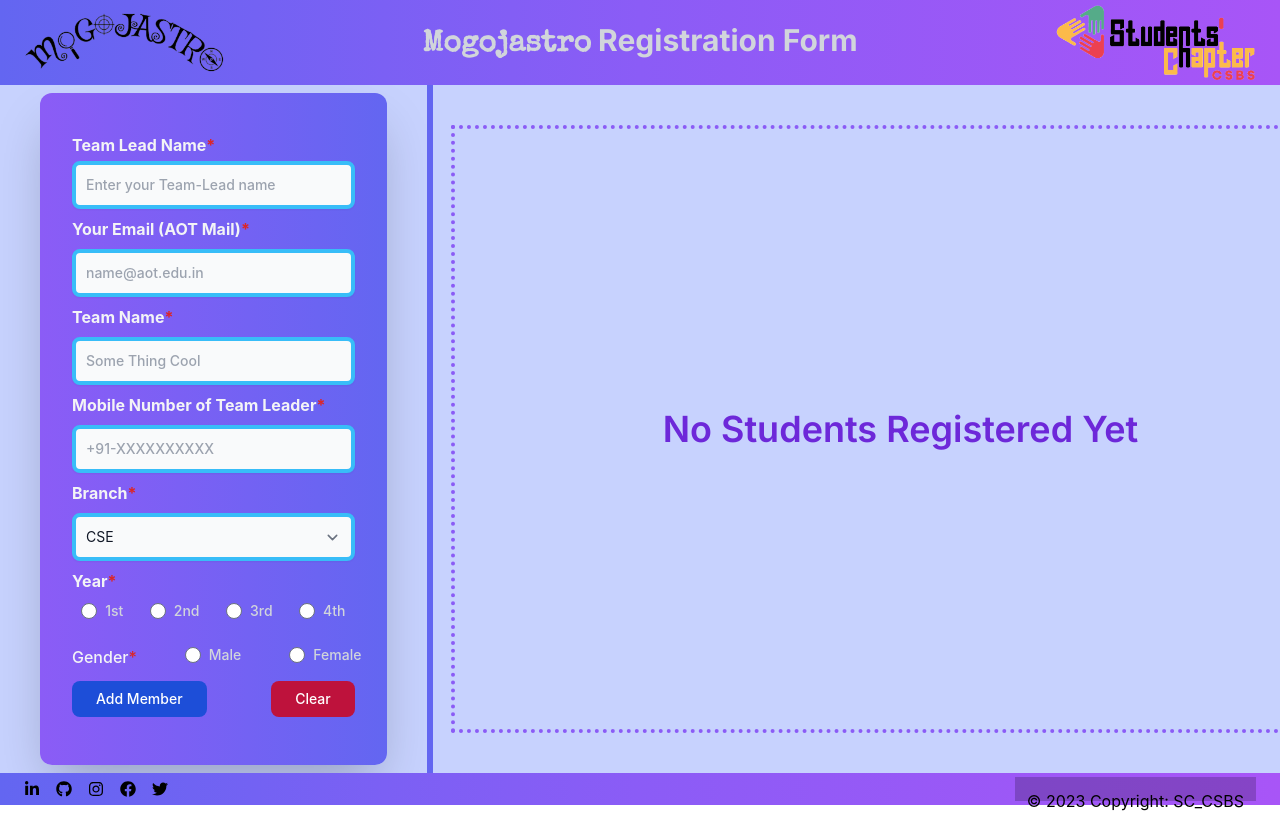
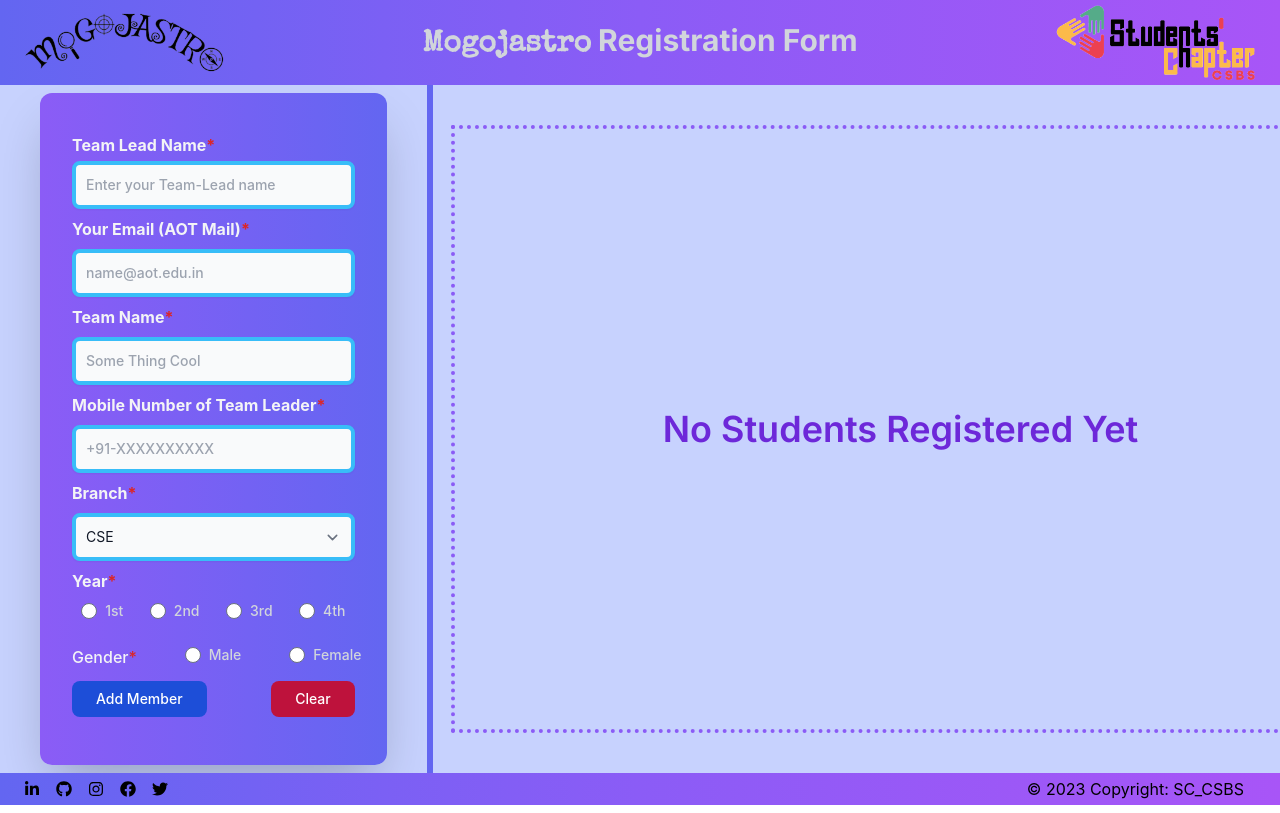
Before and after one commit to Soumyajit2825/Event-Registration-Page, a React (Create React App) app: page / in a window 1280 px wide. Built offline with nearby package versions, Linux system fonts and the light colour scheme.

Commit message:
Updated footer

```diff
--- a/src/components/Footer.jsx
+++ b/src/components/Footer.jsx
@@ -44,7 +44,7 @@ const Footer = () => {
             </div>
             </span>
         </div>
-        <div className='md:h-[2vh] h-[20px] text-center p-3' style={{ backgroundColor: 'rgba(0, 0, 0, 0.2)' }}>
+        <div className='text-center px-3'>
         &copy; {new Date().getFullYear()} Copyright:{' '}
         <a className='text-dark'>
           SC_CSBS
```
